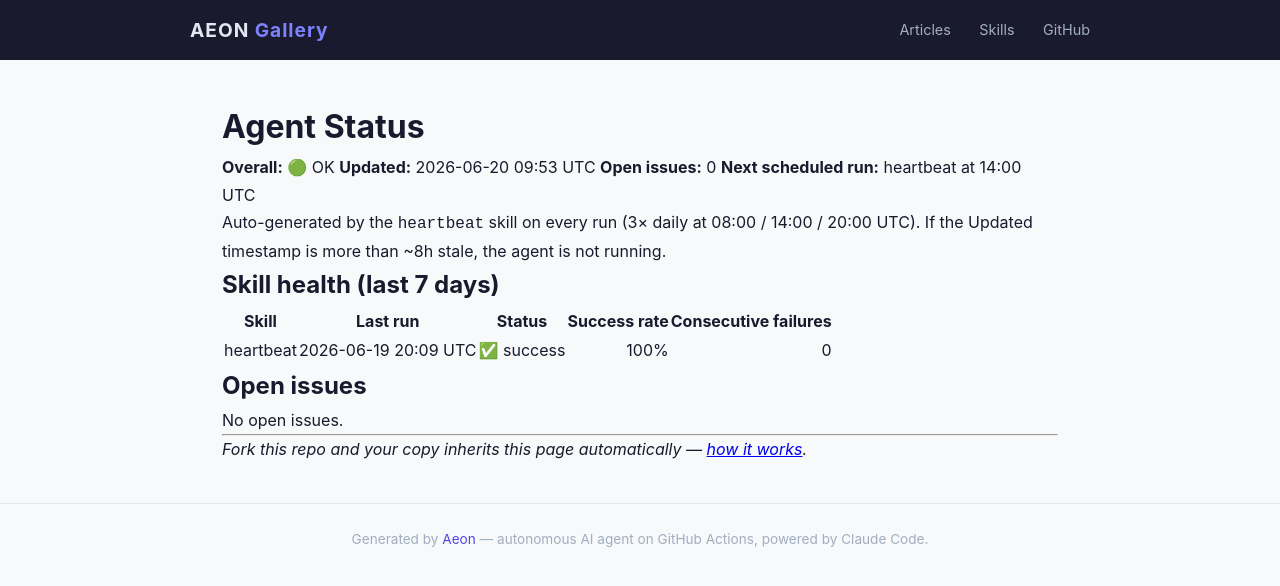
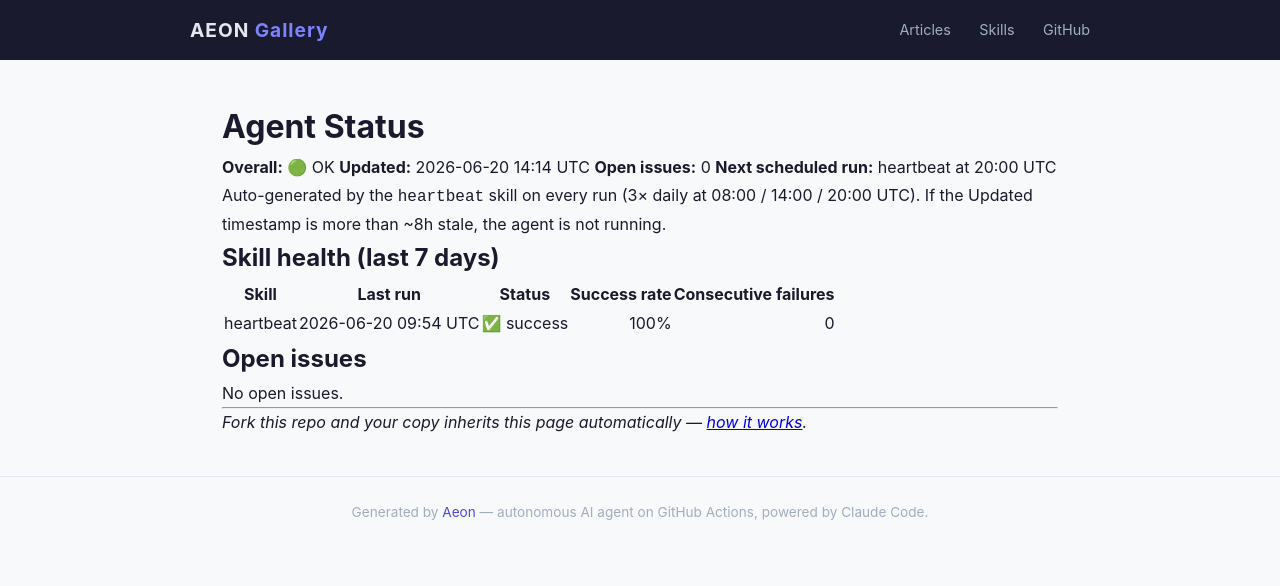
Before and after one commit to amaz98/maz-aeon, a Jekyll site: the page built from docs/status.md, in a window 1280 px wide. Shown: the top 586 px of the page. Built offline with Jekyll 4.4.1, drawn with Linux system fonts in a browser that asks for light colours.

Commit message:
chore(heartbeat): auto-commit 2026-06-20

```diff
--- a/docs/status.md
+++ b/docs/status.md
@@ -7,9 +7,9 @@ permalink: /status/
 # Agent Status
 
 **Overall:** 🟢 OK
-**Updated:** 2026-06-20 09:53 UTC
+**Updated:** 2026-06-20 14:14 UTC
 **Open issues:** 0
-**Next scheduled run:** heartbeat at 14:00 UTC
+**Next scheduled run:** heartbeat at 20:00 UTC
 
 Auto-generated by the `heartbeat` skill on every run (3× daily at 08:00 / 14:00 / 20:00 UTC). If the Updated timestamp is more than ~8h stale, the agent is not running.
 
@@ -17,7 +17,7 @@ Auto-generated by the `heartbeat` skill on every run (3× daily at 08:00 / 14:00
 
 | Skill | Last run | Status | Success rate | Consecutive failures |
 |-------|----------|--------|-------------:|---------------------:|
-| heartbeat | 2026-06-19 20:09 UTC | ✅ success | 100% | 0 |
+| heartbeat | 2026-06-20 09:54 UTC | ✅ success | 100% | 0 |
 
 ## Open issues
 
--- a/memory/token-usage.csv
+++ b/memory/token-usage.csv
@@ -64,3 +64,4 @@ date,skill,model,input_tokens,output_tokens,cache_read,cache_creation
 2026-06-18,heartbeat,claude-opus-4-7,21,4181,809964,31656
 2026-06-19,heartbeat,claude-opus-4-7,22,8648,874733,35750
 2026-06-20,heartbeat,claude-opus-4-7,12,5105,339686,32138
+2026-06-20,heartbeat,claude-opus-4-7,10,4335,262478,31483
```
Also changed, not shown: memory/logs/2026-06-20.md (+9 -0 lines), .outputs/heartbeat.md.
